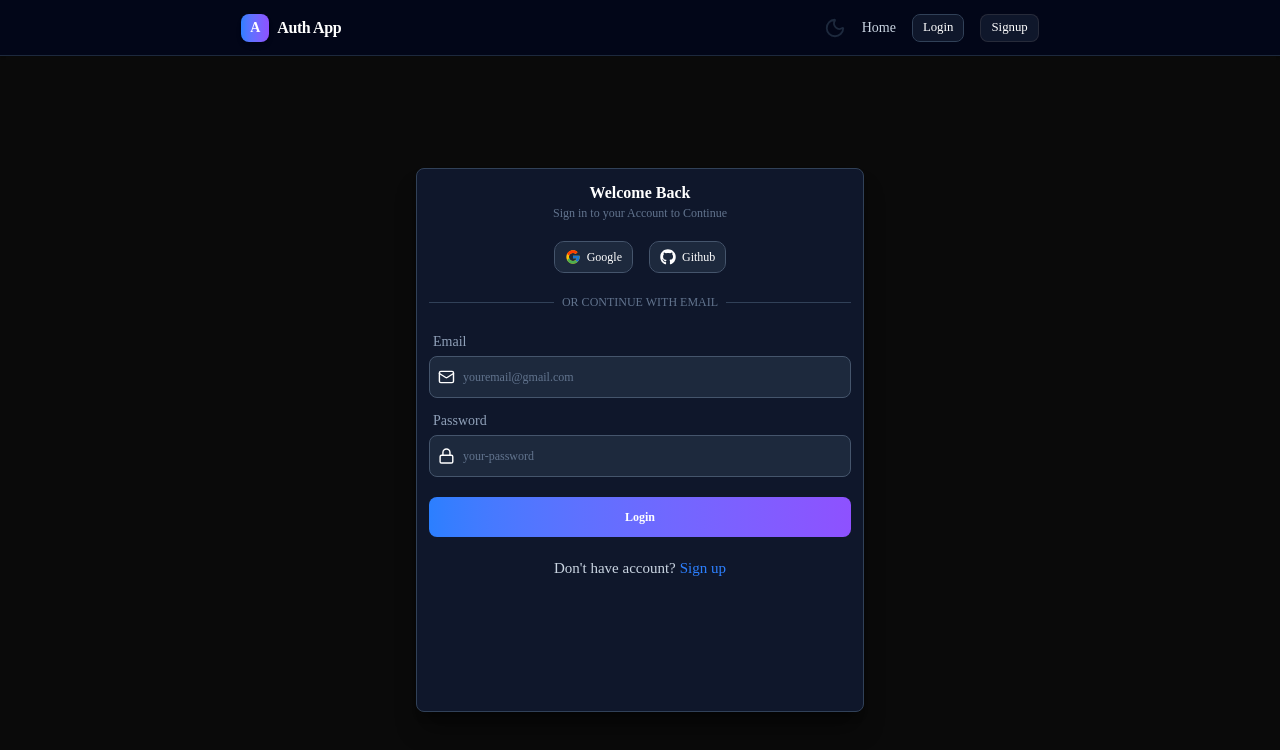
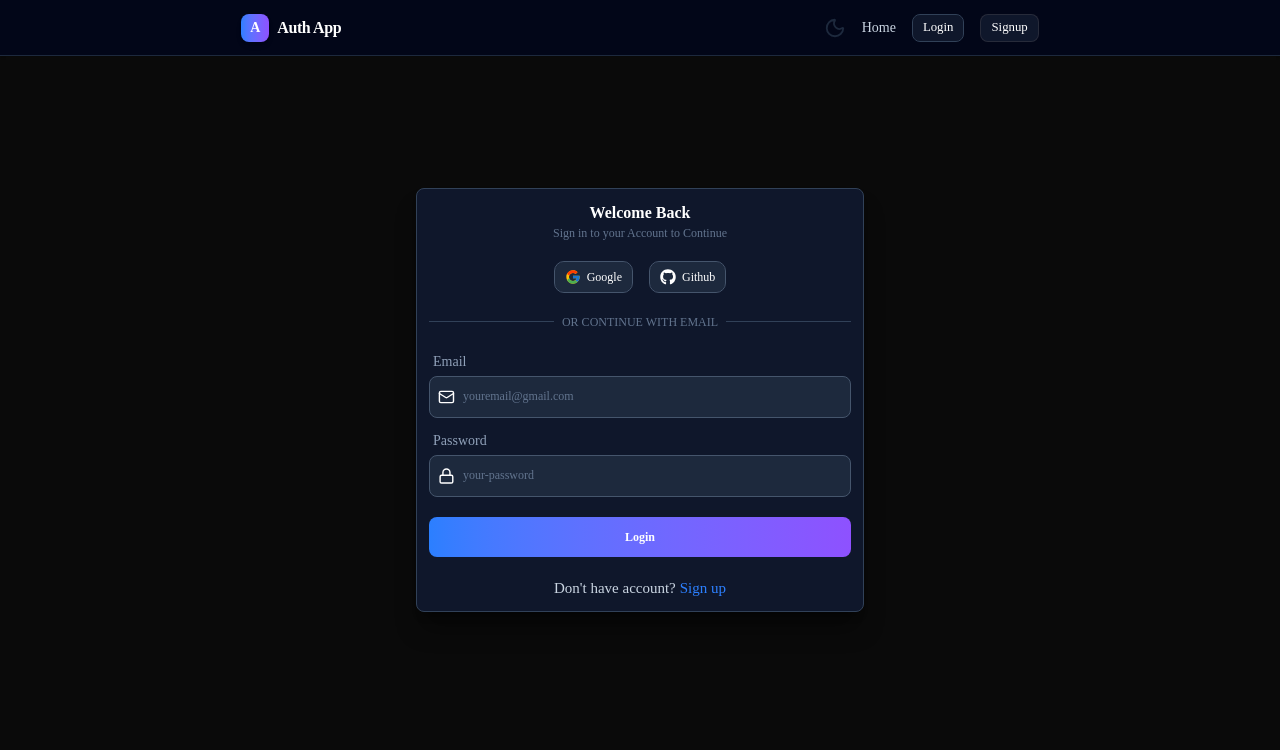
Before and after one commit to anshul-verma-002/Auth-App, a React (Vite) app in the folder auth-app-frontend/: page /login in a window 1280 px wide. Shown: the top 750 px of the page. Built offline with nearby package versions, Linux system fonts and the light colour scheme; no server answers.

Commit message:
Update Login.tsx

```diff
--- a/auth-app-frontend/src/Pages/Login.tsx
+++ b/auth-app-frontend/src/Pages/Login.tsx
@@ -75,7 +75,7 @@ const Login = () => {
   };
 
   return (
-    <div className="min-h-[80vh] flex justify-center pt-20">
+    <div className="min-h-[80vh] flex justify-center items-center">
       <div className="flex flex-col w-full max-w-md text-center p-3 gap-5 m-2  light:border-slate-200  rounded-md dark:bg-slate-900 bg-white border dark:border-slate-700 border-slate-300 shadow-xl dark:shadow-black/40 shadow-slate-300/60">
         <div>
           <div className="font-semibold text-md dark:text-white text-slate-900">
```
